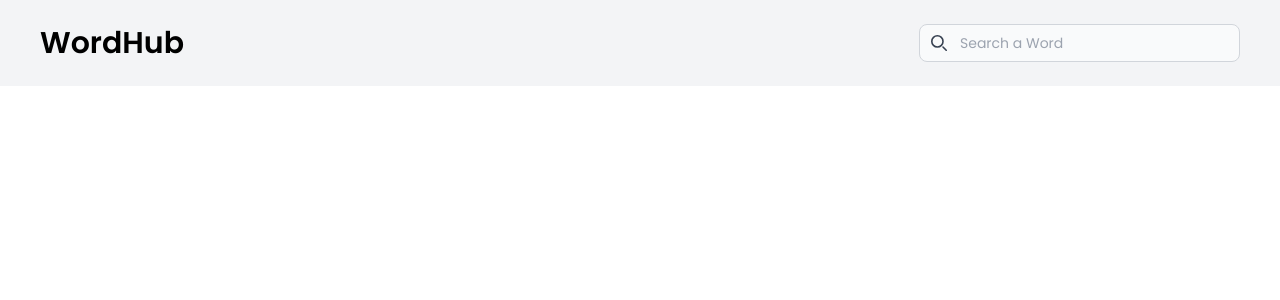
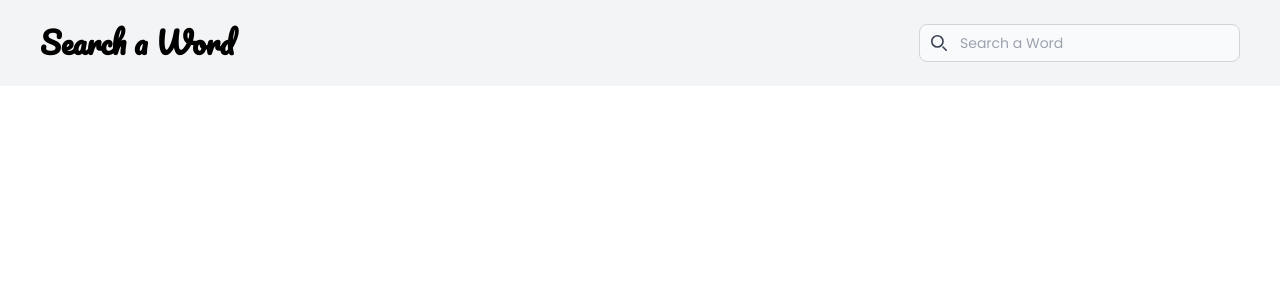
Before and after one commit to rahulpoonia29/Search-a-Word, a React (Vite) app: page / in a window 1280 px wide. Shown: the top 300 px of the page. Built offline with nearby package versions, Linux system fonts and the light colour scheme.

Commit message:
minor style change

```diff
--- a/index.html
+++ b/index.html
@@ -9,19 +9,12 @@
 		/>
 		<meta property="og:type" content="website" />
 		<meta property="og:url" content="https://search-a-word.vercel.app" />
-		<meta
-			property="og:image"
-			content="./dictionary.svg"
-		/>
-		<link
-			rel="icon"
-			type="image/svg+xml"
-			href="./dictionary.svg"
-		/>
+		<meta property="og:image" content="./dictionary.svg" />
+		<link rel="icon" type="image/svg+xml" href="./dictionary.svg" />
 		<link rel="preconnect" href="https://fonts.googleapis.com" />
 		<link rel="preconnect" href="https://fonts.gstatic.com" crossorigin />
 		<link
-			href="https://fonts.googleapis.com/css2?family=Poppins:ital,wght@0,100;0,200;0,300;0,400;0,500;0,600;0,700;0,800;0,900;1,100;1,200;1,300;1,400;1,500;1,600;1,700;1,800;1,900&display=swap"
+			href="https://fonts.googleapis.com/css2?family=Pacifico&family=Poppins:wght@400;600&display=swap"
 			rel="stylesheet"
 		/>
 		<meta name="viewport" content="width=device-width, initial-scale=1.0" />
--- a/src/Components/Details/Details.jsx
+++ b/src/Components/Details/Details.jsx
@@ -16,7 +16,7 @@ function Details() {
 		<div className="p-6 text-white bg-slate-800">
 			{data[0] && (
 				<div className="container mx-auto max-w-5xl px-4 py-8">
-					<h1 className="text-3xl text-center font-semibold text-gray-200 mb-8">
+					<h1 className="text-3xl text-center font-bold text-gray-200 mb-8">
 						Dictionary
 					</h1>
 					<div>
--- a/src/Components/Navbar/Navbar.jsx
+++ b/src/Components/Navbar/Navbar.jsx
@@ -11,8 +11,8 @@ function Navbar() {
 					href=""
 					className="flex items-center space-x-3 rtl:space-x-reverse"
 				>
-					<span className="self-center text-3xl font-semibold whitespace-nowrap text-black dark:text-white">
-						WordHub
+					<span className="self-center text-3xl font-pacifico font-semibold whitespace-nowrap text-black dark:text-white">
+						Search a Word
 					</span>
 				</Link>
 
--- a/tailwind.config.js
+++ b/tailwind.config.js
@@ -2,7 +2,11 @@
 export default {
 	content: ["./index.html", "./src/**/*.{js,ts,jsx,tsx}"],
 	theme: {
-		extend: {},
+		extend: {
+			fontFamily: {
+				pacifico: ["Pacifico", "cursive"],
+			},
+		},
 	},
 	plugins: [],
 };
```
